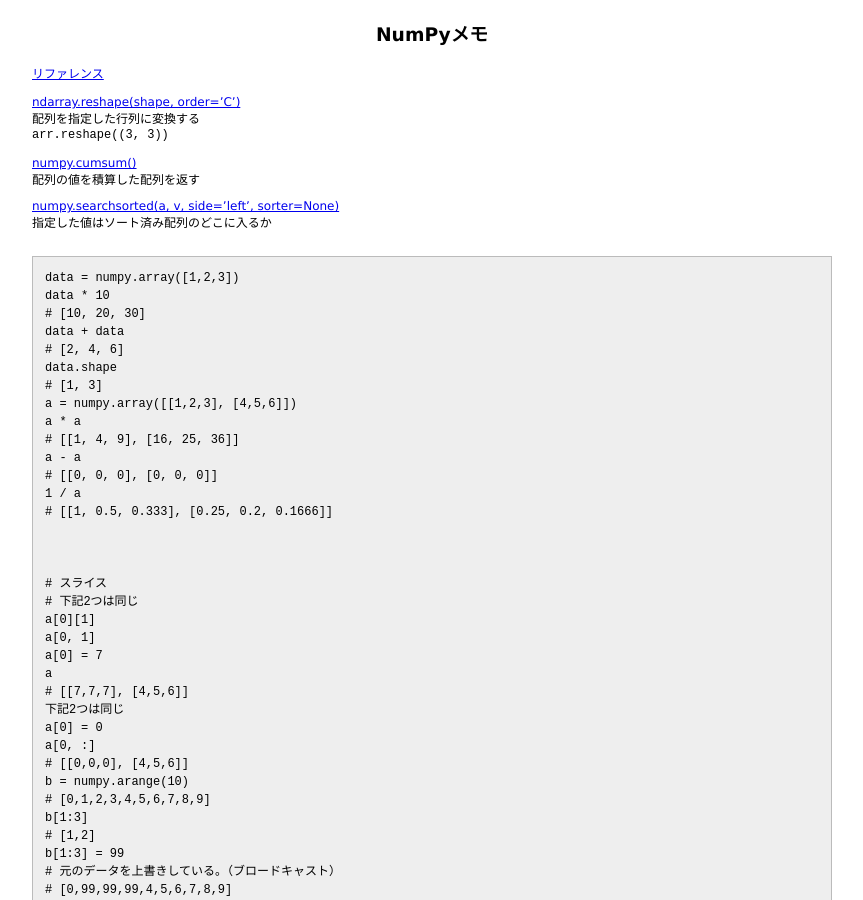
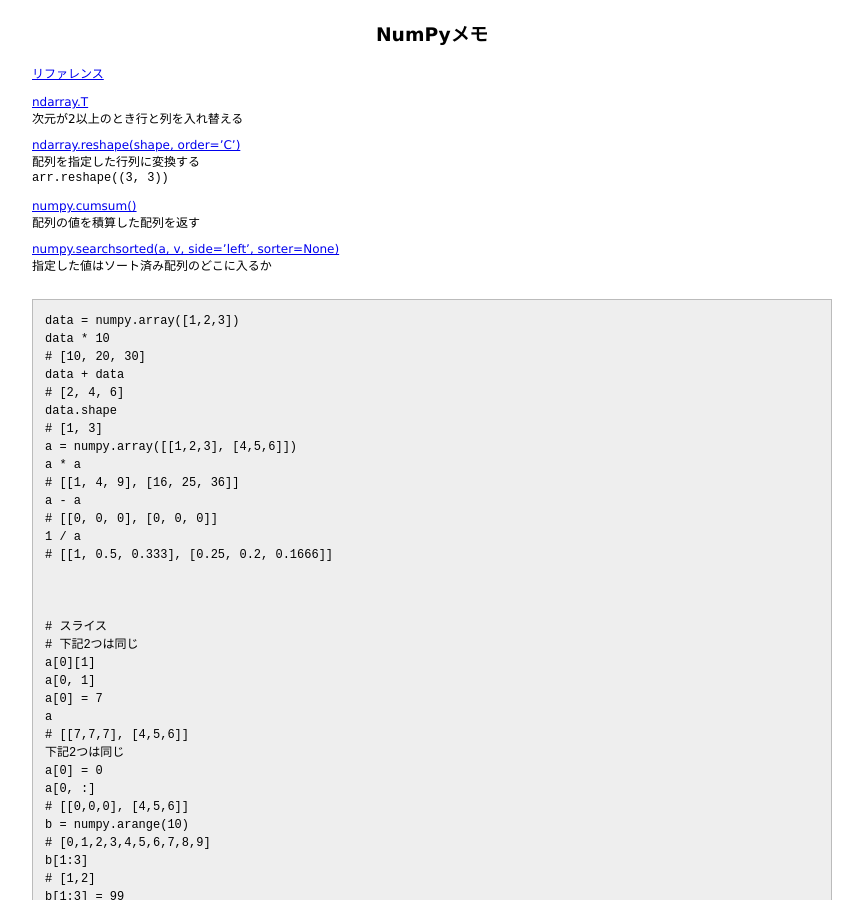
Before and after one commit to 38elements/38elements.github.com, a Jekyll site: the page built from _posts/2016-04-26-numpy.md, in a window 1280 px wide and 900 px high. Shown: the whole window, without its empty margins (208-1071 px from the left). Built offline with Jekyll 4.4.1, drawn with Linux system fonts in a browser that asks for light colours.

Commit message:
Update 2016-04-26-numpy.md

```diff
--- a/_posts/2016-04-26-numpy.md
+++ b/_posts/2016-04-26-numpy.md
@@ -4,6 +4,9 @@ title: NumPyメモ
 ---
 [リファレンス](https://docs.scipy.org/doc/numpy-1.10.1/reference/index.html)
 <br>
+[ndarray.T](https://docs.scipy.org/doc/numpy-1.10.0/reference/generated/numpy.ndarray.T.html)
+次元が2以上のとき行と列を入れ替える
+
 [ndarray.reshape(shape, order='C')](https://docs.scipy.org/doc/numpy-1.10.1/reference/generated/numpy.ndarray.reshape.html)
 配列を指定した行列に変換する
 `arr.reshape((3, 3))`
```
